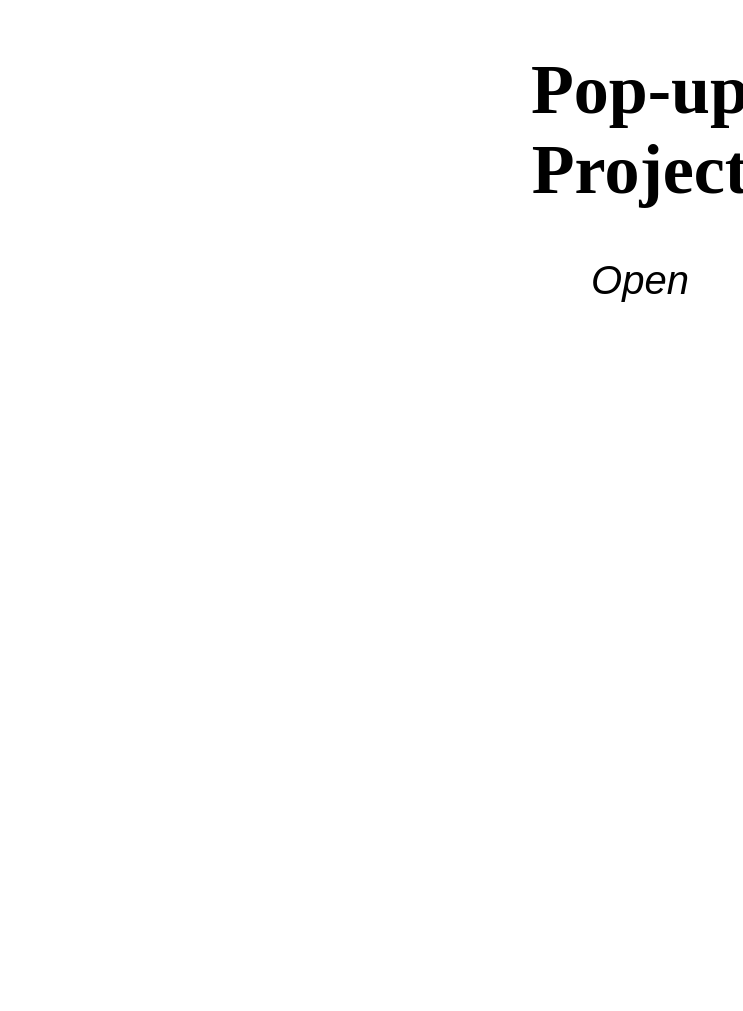
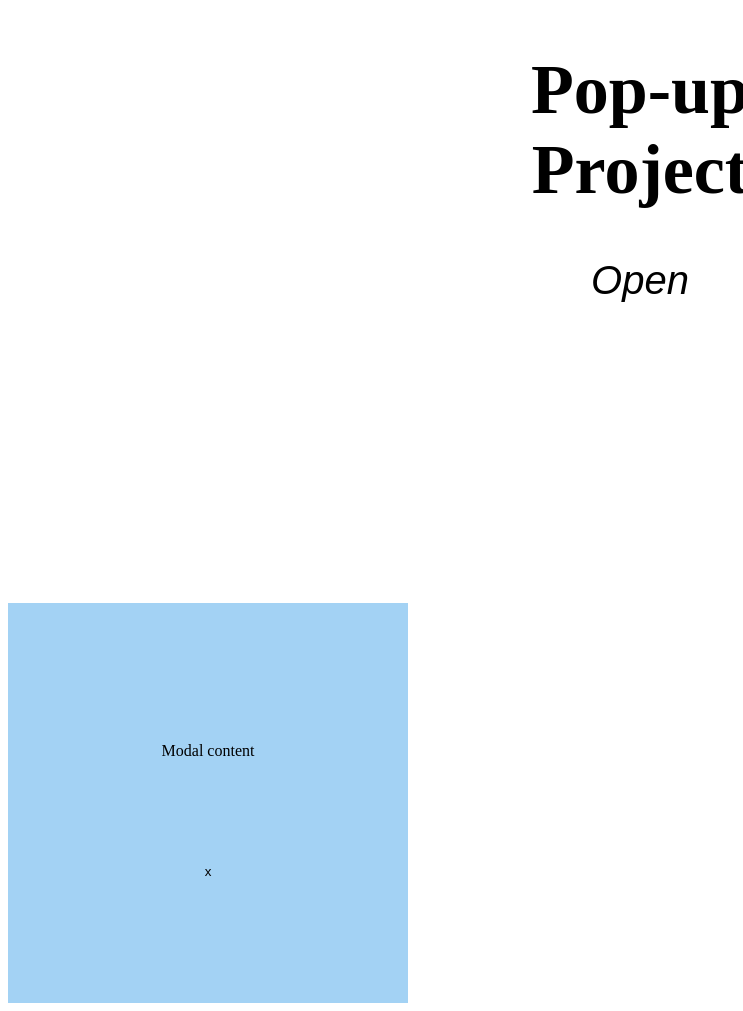
Before and after one commit to GeorgiyZhuravlevRudn/js_projects, a plain HTML site: page modal/index.html in a window 1280 px wide. Shown: the part 205-1216 px from the top of the page, without its empty margins (0-743 px from the left). Before the commit the page ends 816 px from the top, so only its background shows below. Drawn offline with Linux system fonts and the light colour scheme.

Commit message:
commited

```diff
--- a/modal/script.js
+++ b/modal/script.js
@@ -1,4 +1,4 @@
-const modalOpen=document.querySelector(".modal-open");
+const modalOpen=document.querySelector(" .modal-open");
 const modalClose = document.querySelector(".modal-close");
 
 const popUp = document.querySelector(".modal-overlay");
--- a/modal/styles.css
+++ b/modal/styles.css
@@ -30,21 +30,18 @@
         transition: all 1s ease;
         transform: rotate(360deg);
 }
-/*open popup in js*/
-.open-modal{
-        visibility:visible;
-        z-index:10;
-}
 
 .modal-overlay{
-        position:fixed;
-        width: 100%;
-        height: 100%;
+        text-align:center;
+        opacity:1;
+        position:;
+        width: 400px;
+        height: 400px;
         background: rgba(73, 166, 233, 0.5);
-        display: grid;
+        display: flex;
         place-items: center;
-        visibility: hidden;
-        z-index:-10;
+        transition: var(--transition);
+        z-index: -10;/*higher or lower layer on layer*/
 }
 
 .modal-popup{
@@ -54,3 +51,8 @@
         display: grid;
         place-items: center;
 }
+/*open popup in js*/
+.open-modal{
+        opacity:1;
+        z-index:10;
+}
```
